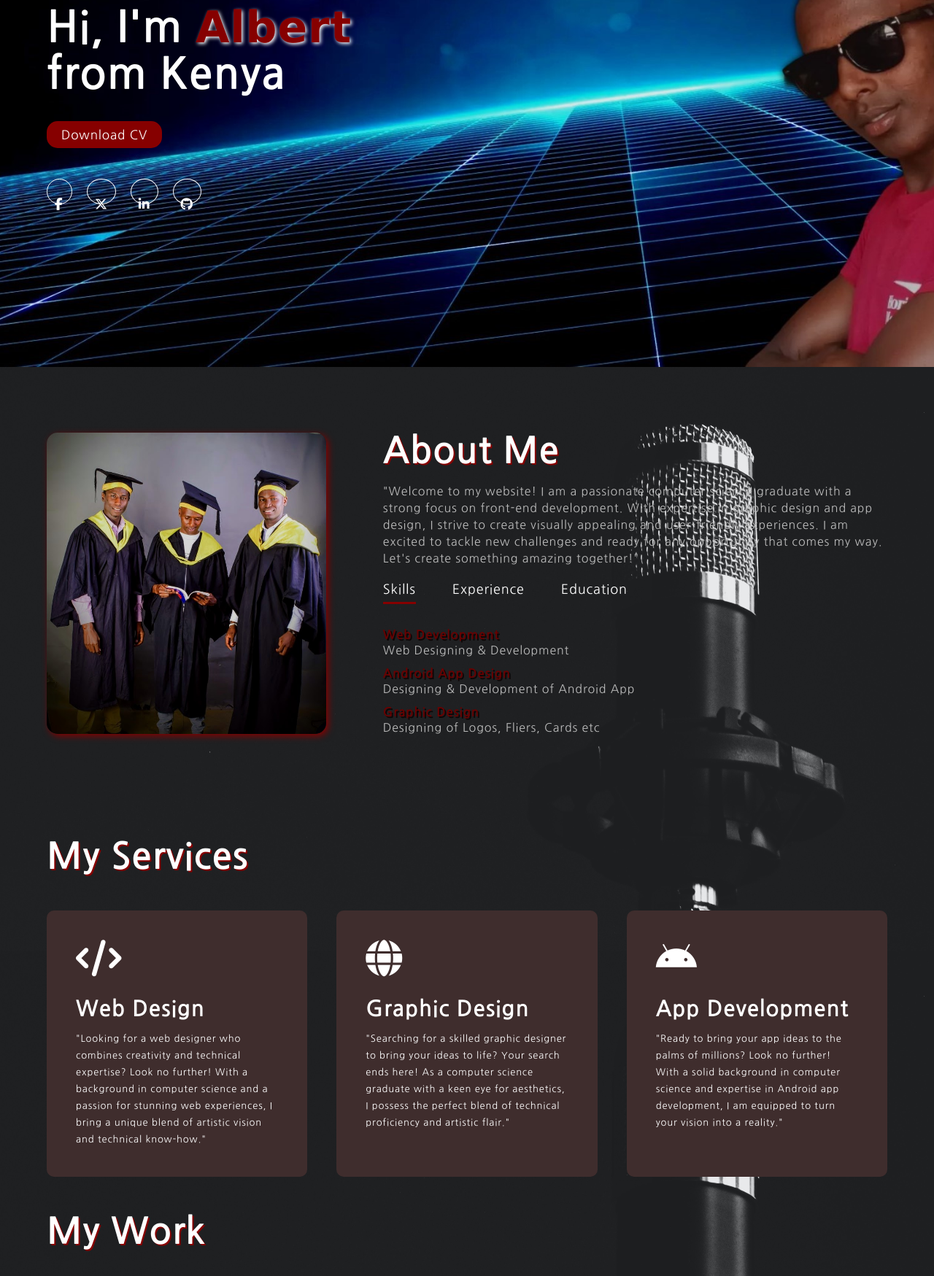
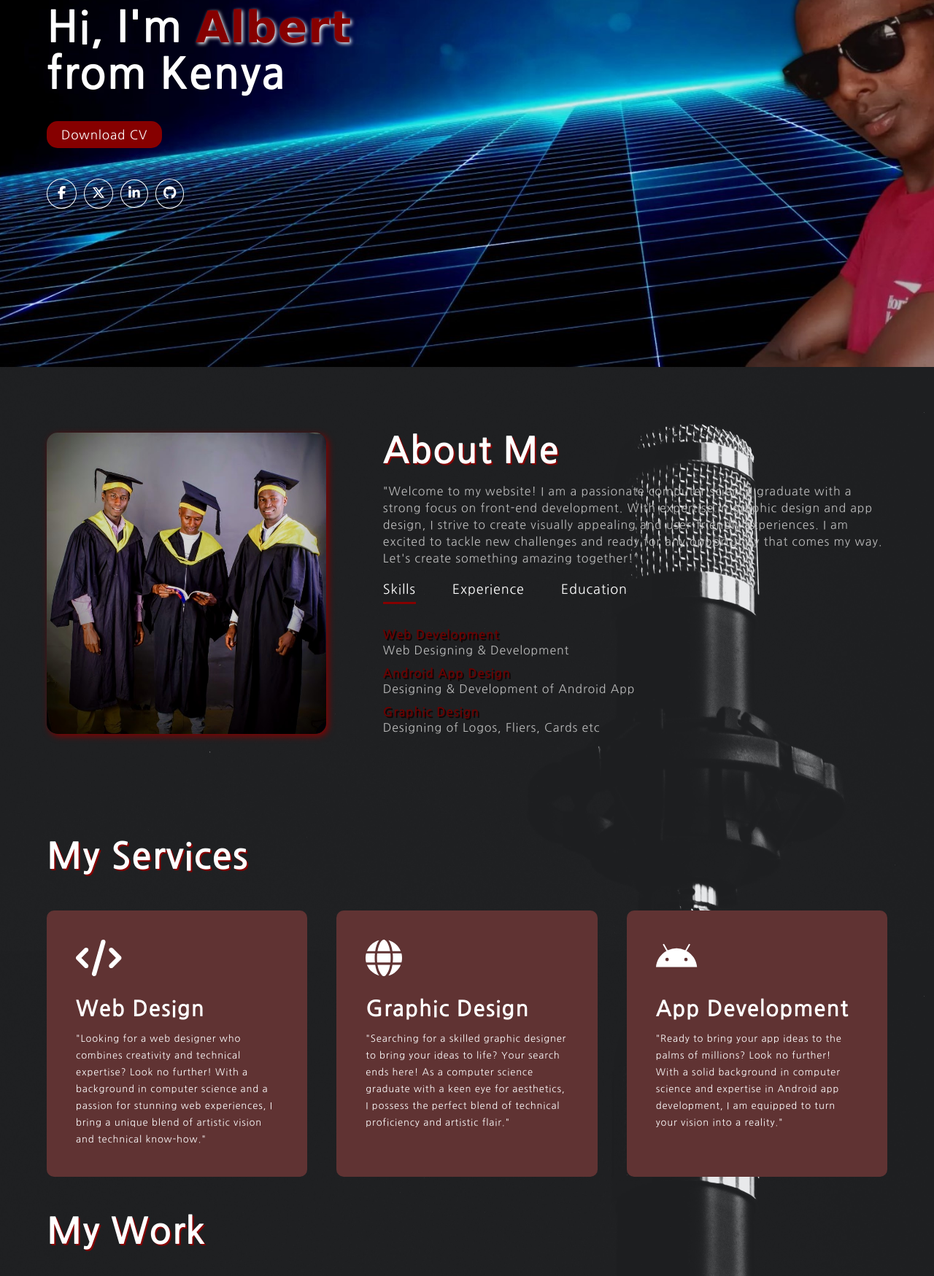
Before and after one commit to AlbertKiama/Pro_code, a PHP site: page / in a window 1280 px wide. Shown: the part 297-2046 px from the top of the page at 73% size. Run offline with PHP 8.4, Linux system fonts and the light colour scheme; some libraries are stand-ins or nearby versions; some web fonts are replaced.

Commit message:
Design push

```diff
--- a/index.css
+++ b/index.css
@@ -31,6 +31,7 @@ p {
     background-image: url(images/Bg_Desktop.jpg);
     background-size: cover;
     background-position: center center;
+    background-repeat: no-repeat;
 }
 .container {
     padding: 10px 5%;
@@ -104,27 +105,23 @@ nav .fa-solid {
     margin: 4% 0;
     align-items: center;
     z-index: 1;
+    a {
+        padding: 8px 10px;
+        margin-right: 10px;
+        color: #fff;
+        font-size: 18px;
+        transition: 0.5s;
+        border: 1px solid #fff;
+        border-radius: 50%;
+        &:hover {
+            color: #000;
+            background-color: #fff;
         }
+    }
+}
+  .social-icons a:nth-of-type(1) { padding: 8px 14px; }
+  .social-icons a:nth-of-type(3) { padding: 7px 10px; }
 
-.social-icons a {
-    min-width: 35px;
-    height: 35px;
-    color: #ffffff;
-    background: transparent;
-    text-decoration: none;
-    border: 1px solid #fff;
-    padding: 10px;
-    border-radius: 50%;
-    margin-right: 20px;
-    transition: 0.6s;
-}
-.social-icons .fa-brands {
-    font-size: 17px;
-}
-.social-icons a:hover{
-    color: #000000;
-    background: linear-gradient(#ffffffb6, #990101fd);
-}
 
 /*---------------About section-------------*/
 
@@ -194,43 +191,42 @@ nav .fa-solid {
 .tab-contents.active-tab{
     display: block;
 }
+
+
 /*-----------------services-------------*/
+
+
 #services {
     padding: 30px 0;
-}
     .services-list {
         display: grid;
         grid-template-columns: repeat(auto-fit, minmax(250px, 1fr));
         grid-gap: 40px;
         margin-top: 50px;
-}
-.services-list div {
-    background: #3f2d2d;
+        .service {
+            background: #603333;
             padding: 40px;
             font-size: 13px;
             font-weight: 300;
             border-radius: 10px;
             transition: transform 0.7s;
-}
-.services-list div i {
+            .fa-globe,
+            .fa-android,
+            .fa-code {
                 font-size: 50px;
                 margin-bottom: 30px;
             }
-.services-list div h2 {
+            h2 {
                 font-size: 30px;
                 font-weight: 500px;
                 margin-bottom: 15px;
             }
-.services-list div a {
-    text-decoration: none;
-    color: #fff;
-    font-size: 12px;
-    margin-top: 20px;
-    display: inline-block;
+            &:hover {
+                background: #701616;
+                transform: translateY(-13px);
             }
-.services-list div:hover {
-    background: #550b0b;
-    transform: translateY(-13px);
+        }
+    }
 }
 
 /*--------------------My portfolio---------------------*/
--- a/index.html
+++ b/index.html
@@ -6,7 +6,7 @@
     <meta name="viewport" content="width=device-width, initial-scale=1.0">
     <link rel="Website Icon" href="images/icon.png" type="png" title="Icon">
     <link rel="stylesheet" href="index.css">
-    <script src="https://kit.fontawesome.com/2f5a08066a.js" crossorigin="anonymous"></script>
+    <script src="https://cdnjs.cloudflare.com/ajax/libs/font-awesome/6.6.0/js/all.min.js" integrity="sha512-6sSYJqDreZRZGkJ3b+YfdhB3MzmuP9R7X1QZ6g5aIXhRvR1Y/N/P47jmnkENm7YL3oqsmI6AK+V6AD99uWDnIw==" crossorigin="anonymous" referrerpolicy="no-referrer"></script>
     <title>Albert Kiama</title>
 </head>
 <body>
@@ -23,9 +23,9 @@
                     <li><a href="#services">Servises</a></li>
                     <li><a href="#portfolio">Portfolio</a></li>
                     <li><a href="#contacts">Contacts</a></li>
-                    <i class="fa-solid fa-icons fa-xmark" style="color: #ffffff;" onclick="closeMenu()"></i>
+                    <i class="f-icons fa-solid fa-x" style="color: #ffffff;" onclick="closeMenu()"></i>
                 </ul>
-                <i class="fa-solid fa-bars" onclick="openMenu()"></i>
+                <i class="f-icons fa-solid fa-bars" onclick="openMenu()"></i>
             </nav>
             <div class="header-text">
                 <p>Web Designer</p>
@@ -91,21 +91,21 @@
     <div class="container">
         <h1 class="sub-title">My Services</h1>
         <div class="services-list">
-            <div>
+            <div class="service">
                 <i class="fa-solid fa-code"></i>
                 <h2>Web Design</h2>
                 <p>"Looking for a web designer who combines creativity and technical expertise?
                    Look no further! With a background in computer science and a passion for stunning web experiences,
                     I bring a unique blend of artistic vision and technical know-how."</p>
             </div>
-            <div>
+            <div class="service">
                 <i class="fa-solid fa-globe"></i>
                 <h2>Graphic Design</h2>
                 <p>"Searching for a skilled graphic designer to bring your ideas to life? Your search ends here!
                     As a computer science graduate with a keen eye for aesthetics, I possess the perfect blend of technical proficiency
                     and artistic flair."</p>
             </div>
-            <div>
+            <div class="service">
                 <i class="fa-brands fa-android"></i>
                 <h2>App Development</h2>
                 <p>"Ready to bring your app ideas to the palms of millions? Look no further! With a solid background in computer
@@ -116,6 +116,7 @@
 </div>
 
 <!-------------------My Portfolio--------------------->
+
 <div id="portfolio">
     <div class="container">
         <h1 class="sub-title">My Work</h1>
@@ -222,7 +223,9 @@
 
 <div id="footer">
     <div class="copyright">
-        <p>Copyright &copy; Albert.<i class="fa-solid fa-people-roof"></i> C.E.O, Infinitix Global Tech</p>
+        <p>Copyright &copy; Albert Kiama, C.E.O & Founder,
+            <a href="https://astronetcorporation.netlify.app">Astronet Corporation</a>
+        </p>
     </div>
 </div>
 
```
Also changed, not shown: other parts of index.css (+13 -9 lines), script.js (deleted). Lines whose indentation alone changed are shown as unchanged.
